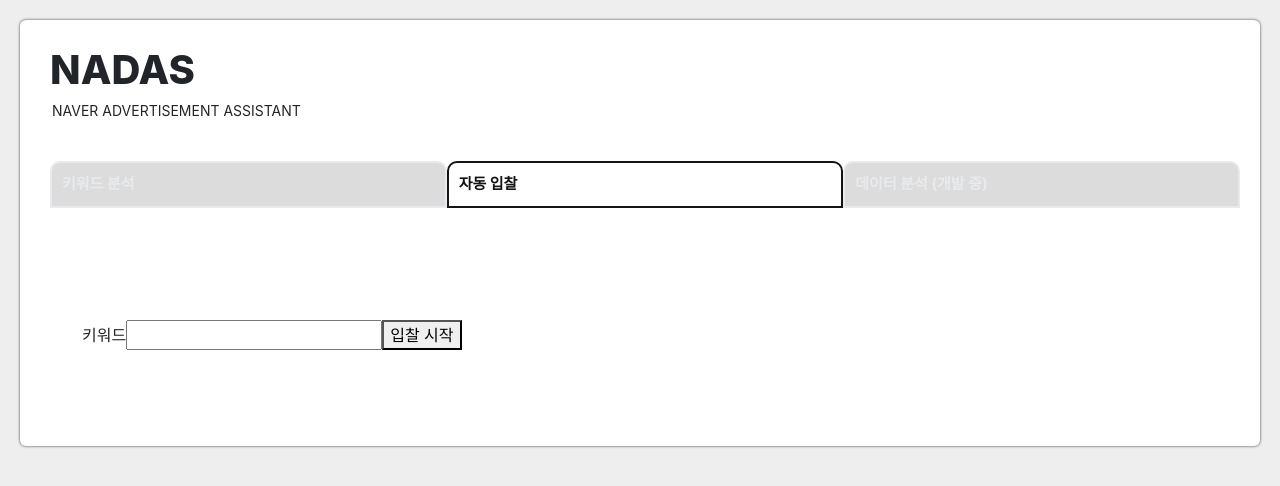
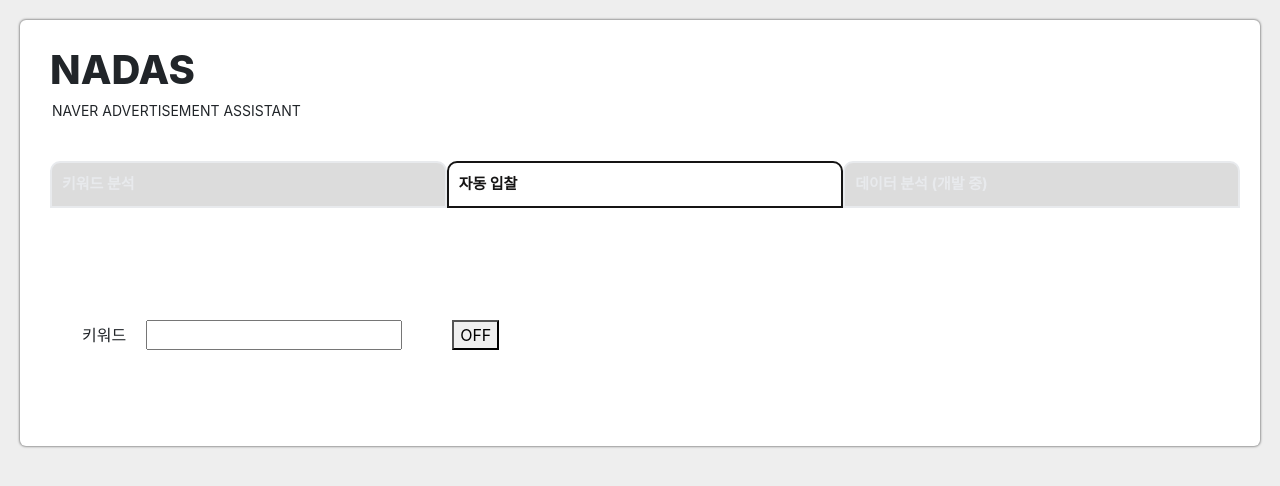
Before and after one commit to Hooniya-nolja/NADAS, a React (Create React App) app in the folder client/: page / in a window 1280 px wide. Both pictures are taken after a click on the item "자동 입찰". Shown: the top 486 px of the page. Built offline with nearby package versions, Linux system fonts and the light colour scheme.

Commit message:
[Client] On Off 버튼 추가하여 입찰을 켜고 끌 수 있도록 함 (미완)

```diff
--- a/client/src/components/AutoBid.js
+++ b/client/src/components/AutoBid.js
@@ -5,6 +5,7 @@
 
 function AutoBid() {
   const [keyword, setKeyword] = useState("");
+  const [isOn, setIsOn] = useState(false);
 
   const keywordHandler = (e) => {
     e.preventDefault();
@@ -15,7 +16,8 @@
     e.preventDefault();
 
     let body = {
-      keyword: keyword
+      keyword: keyword,
+      isOn: isOn
     }
 
     axios
@@ -27,9 +29,18 @@
     <BoxContainer>
       <BidList>
         <form onSubmit={submitHandler}>
-          <label>키워드</label>
-          <input type="text" value={keyword} onChange={keywordHandler} required/>
-          <button type="submit">입찰 시작</button>
+          <label style={{marginRight : "20px"}}>키워드</label>
+          <input
+            type="text" value={keyword} onChange={keywordHandler}
+            style={{marginRight : "50px"}} required
+          />
+          {/* <button type="submit">입찰 시작</button> */}
+          <button
+            type="submit" onClick={() => setIsOn(!isOn)}
+            // style={{}}
+          >
+            { isOn ? 'ON' : 'OFF' }
+          </button>
         </form>
       </BidList>
     </BoxContainer>
```
Also changed, not shown: client/src/setupProxy.js (+2 -8 lines), 2 other files (tests, documents, lock files or other folders).
